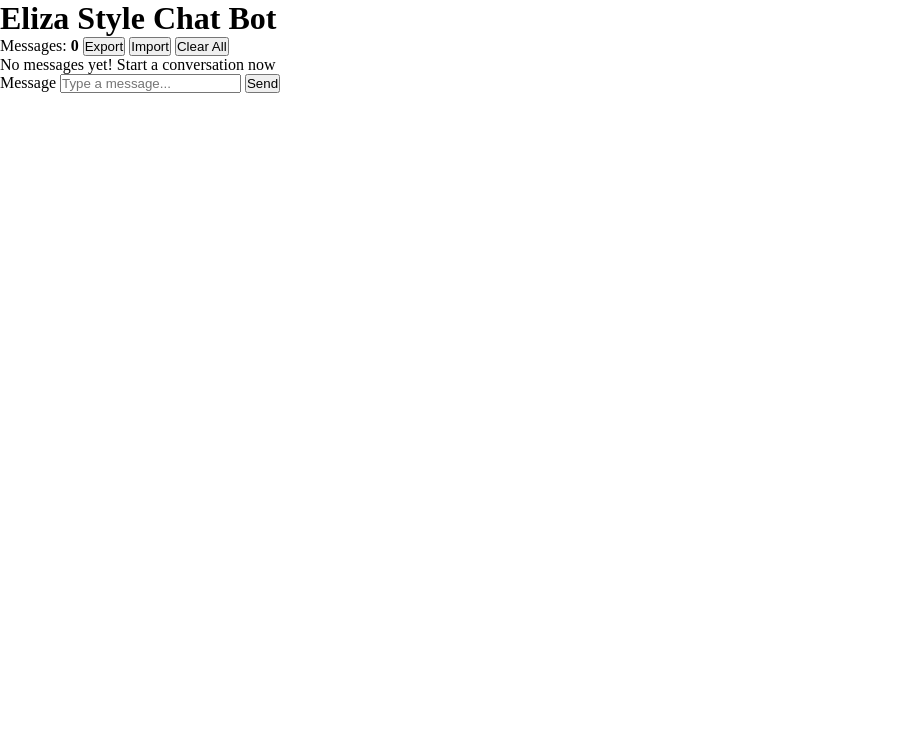
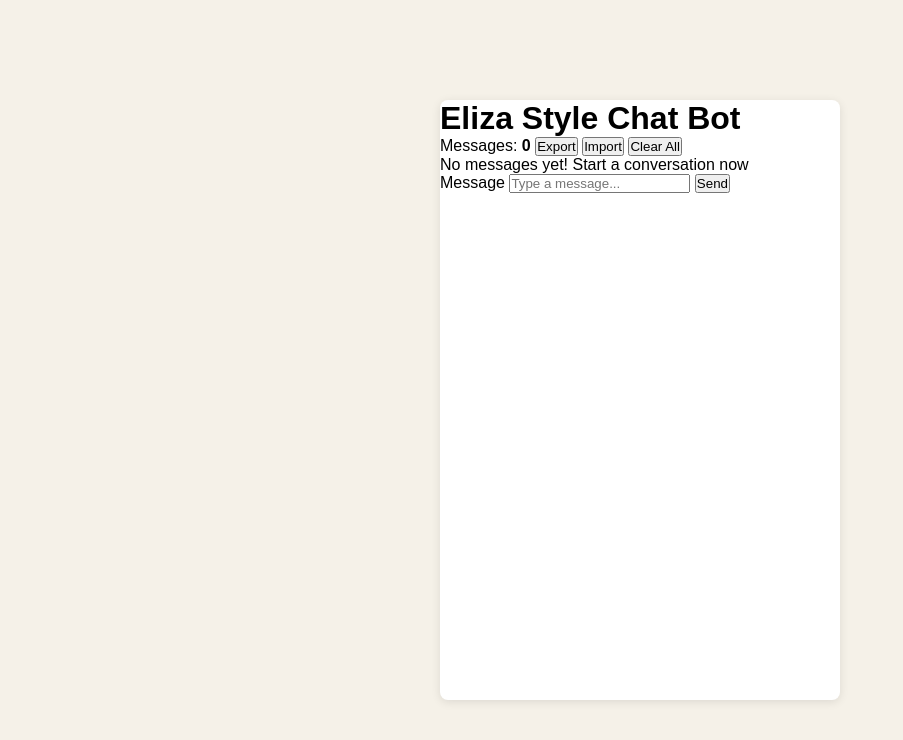
Before and after one commit to eden-elise/lab7-mvc-crud, a plain HTML site: page src/index.html in a window 1280 px wide. Shown: the whole page, without its empty margins (0-903 px from the left). Drawn offline with Linux system fonts and the light colour scheme.

Commit message:
feat: chat-container and body style implemented

```diff
--- a/src/styles.css
+++ b/src/styles.css
@@ -9,10 +9,20 @@
     --text-color: #2C3A2E;
     --border-color: #C4B5A0;
 
+    /* effects */
+    --box-shadow: 0 2px 10px rgba(0,0,0,0.1);
+    --focus-shadow: 0 0 0 0.2rem rgba(74, 103, 65, 0.25);
 
     /* layout measurements */
     --min-height-body: 100vh;
     --body-padding: 1.25rem;
+
+    /* chat container */
+    --chat-max-width: 25rem;
+    --chat-height: 37.5rem;
+    --chat-width: 90%;
+    --chat-border-radius: .5rem;
+
 }
 
 /* clearing existing styles */
@@ -21,3 +31,26 @@
     padding: 0;
     box-sizing: border-box;
 }
+
+body {
+    font-family: Arial, sans-serif;
+    background-color: var(--color-cream);
+    display: flex;
+    justify-content: center;
+    align-items: center;
+    min-height: var(--min-height-body);
+    padding: var(--body-padding);
+}
+
+/* chat container */
+.chat-container {
+    width: var(--chat-width);
+    max-width: var(--chat-max-width);
+    height: var(--chat-height);
+    background-color: var(--color-white);
+    border-radius: var(--chat-border-radius);
+    box-shadow: var(--box-shadow);
+    overflow: hidden;
+    display: flex;
+    flex-direction: column;
+}
```
